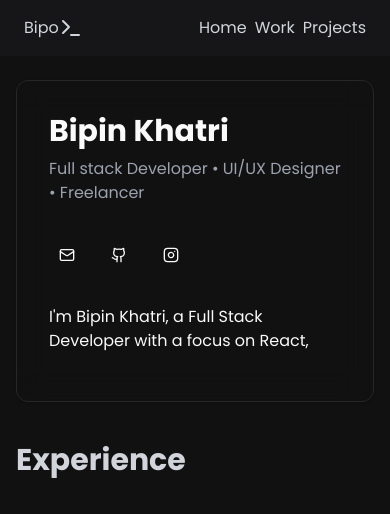
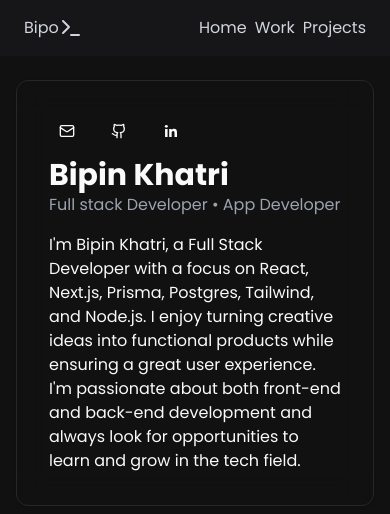
Before and after one commit to im-bipo/portfolio, a Next.js app: page / in a window 390 px wide. Shown: the top 514 px of the page. Built offline with nearby package versions, Linux system fonts and the light colour scheme.

Commit message:
style: hero header

```diff
--- a/package.json
+++ b/package.json
@@ -20,6 +20,7 @@
     "next": "14.2.3",
     "react": "^18",
     "react-dom": "^18",
+    "react-icons": "^5.4.0",
     "tailwind-merge": "^2.5.4",
     "tailwindcss-animate": "^1.0.7"
   },
--- a/src/app/globals.css
+++ b/src/app/globals.css
@@ -2,20 +2,22 @@
 @tailwind components;
 @tailwind utilities;
 
-.element{
+@media (width > 640px) {
+  .element {
     display: grid;
     grid-template-rows: 0fr;
     transition: grid-template-rows 500ms;
-  padding-block: 1rem;
+    padding-block: 0.5em;
   }
 
-.element:hover{
+  .intro-container:hover .element {
     grid-template-rows: 1fr;
   }
 
-.element > div{
+  .element > .auto-para {
     overflow: hidden;
     min-height: 3rem;
+  }
 }
 
 @layer base {
--- a/src/components/HeroLander.tsx
+++ b/src/components/HeroLander.tsx
@@ -1,44 +1,55 @@
 import Link from "next/link";
-import { Github, Instagram, Mail } from "lucide-react";
+import {
+  Github,
+  Instagram,
+  Linkedin,
+  LucideLinkedin,
+  Mail,
+} from "lucide-react";
 import { Button } from "@/components/ui/button";
 import { Card, CardContent, CardTitle } from "@/components/ui/card";
-
+import { BiLogoLinkedin } from "react-icons/bi";
 const HeroContainer = () => {
   return (
     <div className="w-full py-10 container">
-      <div className="">
+      <div className="intro-container">
         <Card className="bg-inherit/40 backdrop-blur-lg ">
           <CardContent className="p-8">
-            <div className="flex flex-col lg:flex-row justify-between items-start">
+            <div className="flex flex-col-reverse sm:flex-row justify-between items-start">
               <div>
-                <h1 className="text-3xl font-bold mb-2">Bipin Khatri</h1>
+                <h1 className="text-3xl font-bold mt-2 sm:mb-2">
+                  Bipin Khatri
+                </h1>
                 <p className="text-gray-400 mb-4">
-                  Full stack Developer • UI/UX Designer • Freelancer
+                  Full stack Developer • App Developer
                 </p>
               </div>
-              <div className="flex p-0 mt-4 gap-4">
+              <div className="flex p-0 gap-4">
                 <Button variant="ghost" size="icon" asChild>
-                  <Link href="mailto:contact@example.com">
+                  <Link href="mailto:bipinkhatri.ram@gmail.com">
                     <Mail className="w-5 h-5" />
                     <span className="sr-only">Email</span>
                   </Link>
                 </Button>
                 <Button variant="ghost" size="icon" asChild>
-                  <Link href="https://github.com">
+                  <Link href="https://github.com/im-bipo" target="_blank">
                     <Github className="w-5 h-5" />
                     <span className="sr-only">GitHub</span>
                   </Link>
                 </Button>
                 <Button variant="ghost" size="icon" asChild>
-                  <Link href="https://instagram.com">
-                    <Instagram className="w-5 h-5" />
+                  <Link
+                    href="https://linkedin.com/in/bipinkhatri"
+                    target="_blank"
+                  >
+                    <BiLogoLinkedin />
                     <span className="sr-only">Instagram</span>
                   </Link>
                 </Button>
               </div>
             </div>
-            <div className="grid grid-rows-[0] transition-[grid-template-rows] duration-1000 ease-in-out mt-4 element">
-              <div className="">
+            <div className="grid transition-[grid-template-rows] duration-1000 ease-in-out element">
+              <div className="auto-para">
                 I&apos;m Bipin Khatri, a Full Stack Developer with a focus on
                 React, Next.js, Prisma, Postgres, Tailwind, and Node.js. I enjoy
                 turning creative ideas into functional products while ensuring a
@@ -55,55 +66,3 @@
 };
 
 export default HeroContainer;
-
-{
-  /* <main className=" lg:grid lg:grid-cols-2 pb-20 lg:min-h-[100vh] relative top-0 left-0 overflow-hidden">
-<div className=" pt-20 lg:pt-0 w-full flex h-full justify-center lg:justify-end items-center border border-lime-300"> */
-}
-{
-  /* <Card className="bg-black/50 border-white/10">
-    <CardContent className="p-8">
-      <div className="flex justify-between items-start">
-        <div>
-          <h1 className="text-4xl font-bold mb-2">Jakub Žitník</h1>
-          <p className="text-gray-400 mb-4">
-            📍 Ostrava, Czech Republic
-          </p>
-          <p className="text-xl max-w-2xl">
-            I&apos;m 15 year old Full-Stack Web Developer. I have been
-            programming for more than 5 years. I create professional
-            websites.
-          </p>
-        </div>
-        <div className="flex gap-4">
-          <Button variant="ghost" size="icon" asChild>
-            <Link href="mailto:contact@example.com">
-              <Mail className="w-5 h-5" />
-              <span className="sr-only">Email</span>
-            </Link>
-          </Button>
-          <Button variant="ghost" size="icon" asChild>
-            <Link href="https://github.com">
-              <Github className="w-5 h-5" />
-              <span className="sr-only">GitHub</span>
-            </Link>
-          </Button>
-          <Button variant="ghost" size="icon" asChild>
-            <Link href="https://instagram.com">
-              <Instagram className="w-5 h-5" />
-              <span className="sr-only">Instagram</span>
-            </Link>
-          </Button>
-        </div>
-      </div>
-    </CardContent>
-  </Card> */
-}
-{
-  /* </div>
-<div className="pt-20 lg:pt-0 profile-picture relative w-full flex h-full justify-center items-center">
-  <div className="m-5 lg:m-0 custom-irregular-border-radius w-[30rem] h-[15rem] z-10">
-  </div>
-</div>
-</main> */
-}
```
Also changed, not shown: 1 other file (tests, documents, lock files or other folders). Lines whose indentation alone changed are shown as unchanged.
